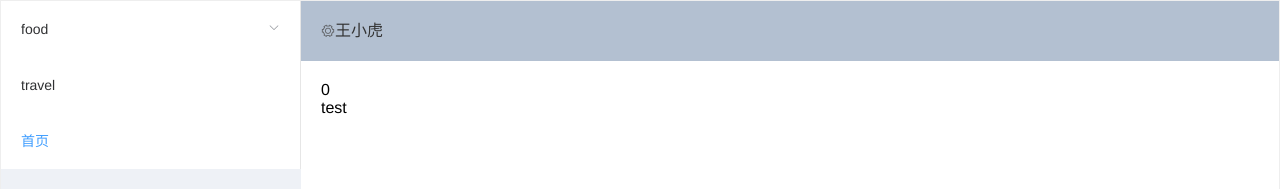
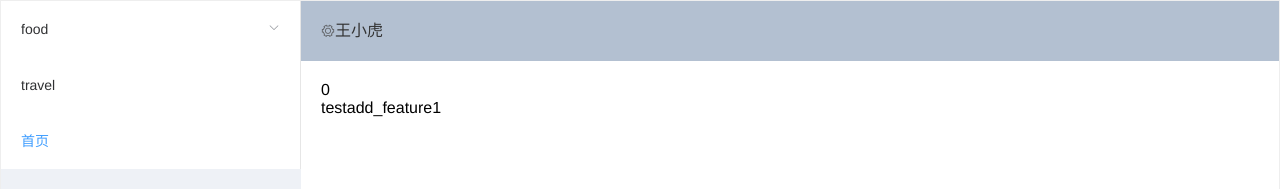
Before and after one commit to Dick5173/admincopy, a Vue app: page /#/first in a window 1280 px wide. Shown: the top 189 px of the page. Built offline with nearby package versions, Linux system fonts and the light colour scheme.

Commit message:
add_feature1

```diff
--- a/src/ui/firstPage/index.vue
+++ b/src/ui/firstPage/index.vue
@@ -1,6 +1,7 @@
 <template lang="pug">
     div {{ count }}
       div test
+        span add_feature1
 </template>
 
 <script>
```
